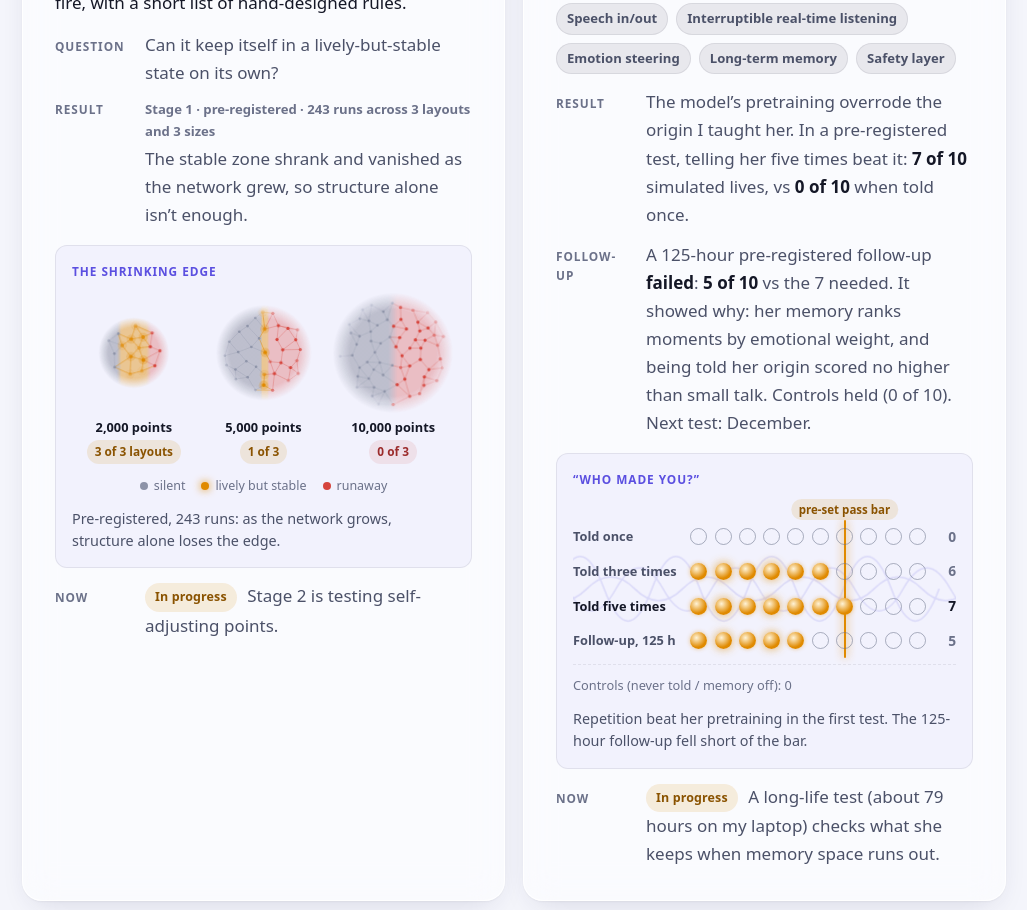
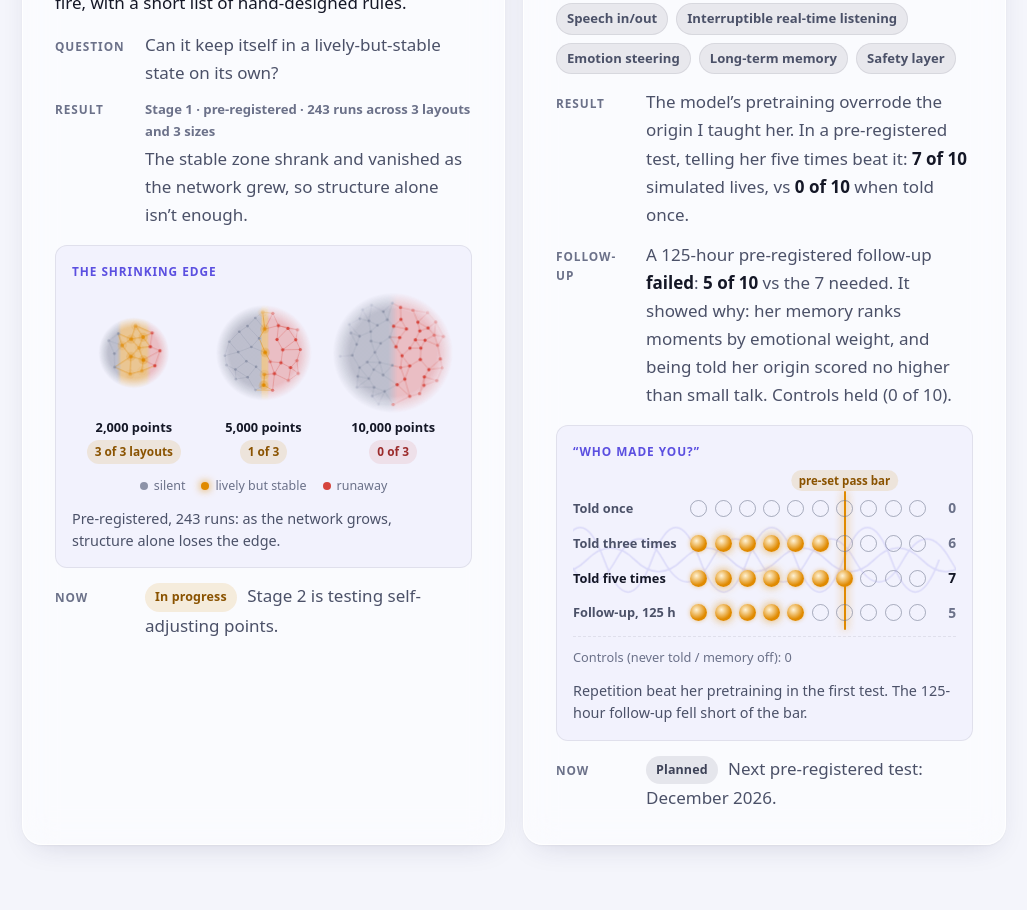
Before and after one commit to Naveenkumar1728/naveenkumar1728.github.io, a plain HTML site: page index.html in a window 1280 px wide. Shown: the part 3150-4060 px from the top of the page, without its empty margins (126-1153 px from the left). Drawn offline with Linux system fonts and the light colour scheme.

Commit message:
Nyrel: replace outdated long-life test line with next test date
Co-Authored-By: Claude Opus 5.5 <noreply@anthropic.com>

```diff
--- a/index.html
+++ b/index.html
@@ -296,7 +296,7 @@
           </ul>
           <dl class="facts">
             <div><dt>Result</dt><dd>The model’s pretraining overrode the origin I taught her. In a pre-registered test, telling her five times beat it: <strong>7 of 10</strong> simulated lives, vs <strong>0 of 10</strong> when told once.</dd></div>
-            <div><dt>Follow-up</dt><dd>A 125-hour pre-registered follow-up <strong>failed</strong>: <strong>5 of 10</strong> vs the 7 needed. It showed why: her memory ranks moments by emotional weight, and being told her origin scored no higher than small talk. Controls held (0 of 10). Next test: December.</dd></div>
+            <div><dt>Follow-up</dt><dd>A 125-hour pre-registered follow-up <strong>failed</strong>: <strong>5 of 10</strong> vs the 7 needed. It showed why: her memory ranks moments by emotional weight, and being told her origin scored no higher than small talk. Controls held (0 of 10).</dd></div>
           </dl>
           <!-- ILLUSTRATION: Nyrel, "Who made you?" (result only) -->
           <figure class="viz nyrel-fig" role="img" aria-label="Who made you? Rows of ten orbs, one per simulated life. Told once: 0 of 10 lit. Told three times: 6 of 10 lit. Told five times: 7 of 10 lit, the seventh orb just touching the pre-set pass bar: a narrow pass. Controls, never told or memory off: 0. A 125-hour follow-up: 5 of 10 lit, short of the pass bar: a fail.">
@@ -313,7 +313,7 @@
             <figcaption>Repetition beat her pretraining in the first test. The 125-hour follow-up fell short of the bar.</figcaption>
           </figure>
           <dl class="facts">
-            <div><dt>Now</dt><dd><span class="status status--prep">In progress</span> A long-life test (about 79 hours on my laptop) checks what she keeps when memory space runs out.</dd></div>
+            <div><dt>Now</dt><dd><span class="status status--planned">Planned</span> Next pre-registered test: December 2026.</dd></div>
           </dl>
           <div class="card__links">
             <!-- <a class="btn btn--sm" href="PASTE-DEMO-VIDEO-URL" rel="noopener">Watch demo</a> -->
```
